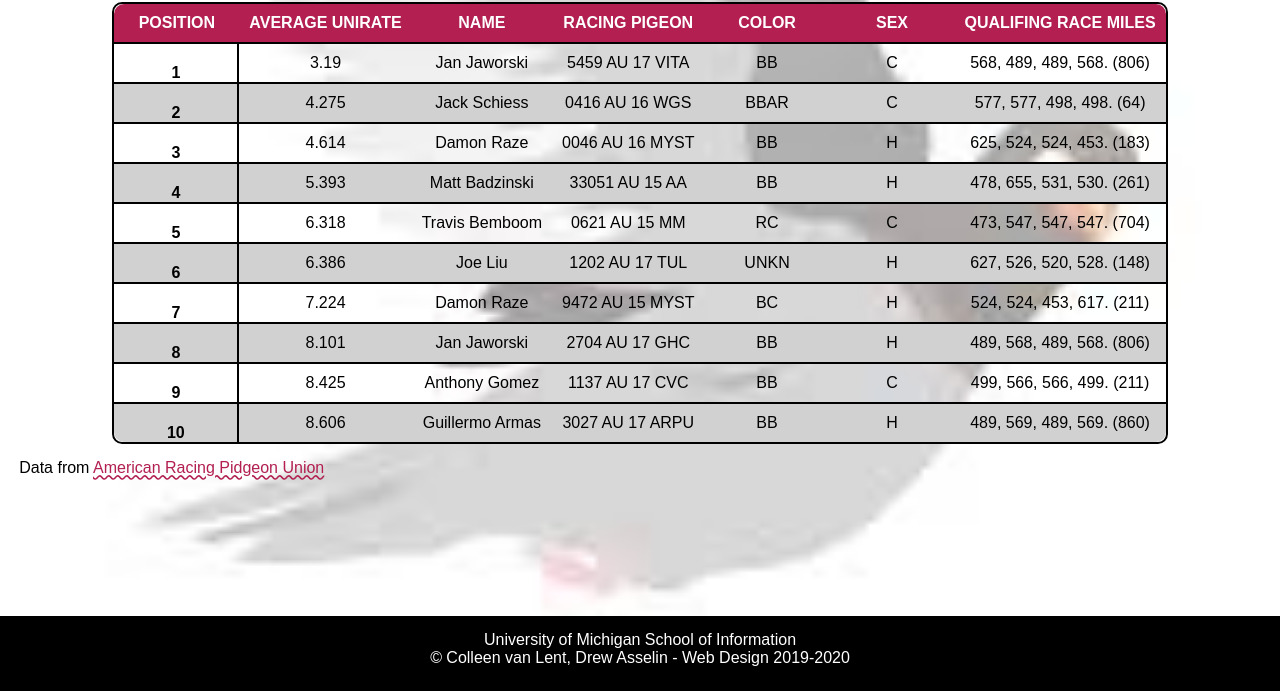
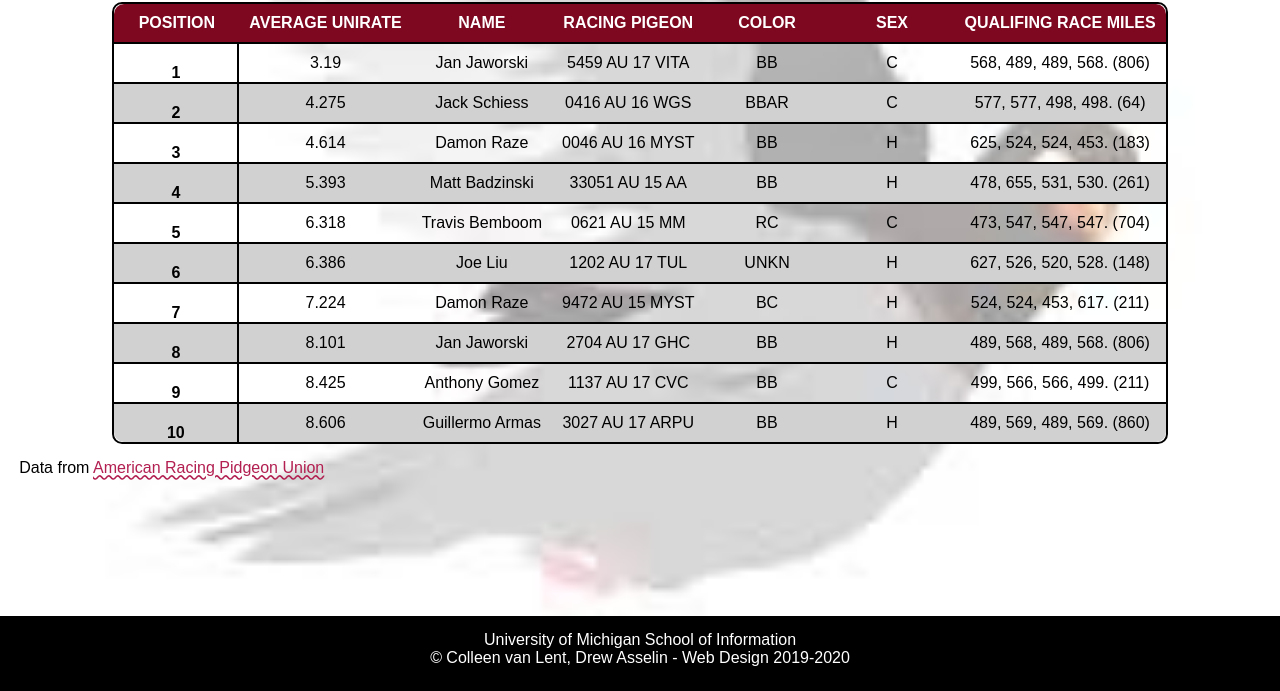
Before and after one commit to nsinghvi123/homework4-2021, a plain HTML site: page index.html in a window 1280 px wide. Shown: the part 109-800 px from the top of the page. Drawn offline with Linux system fonts and the light colour scheme; a web font is replaced by a local one.

Commit message:
Update style.css

```diff
--- a/css/style.css
+++ b/css/style.css
@@ -84,7 +84,7 @@ td {
   min-width: 125px;
   text-align: center;
   vertical-align: middle;
-  background-color: #b21f50;
+  background-color: #7e0820;
   text-transform: uppercase;
 }
 /*Req 6c*/
```
